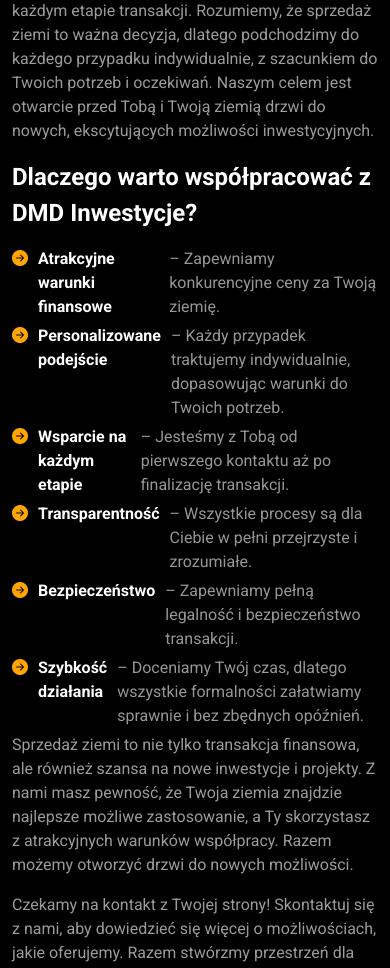
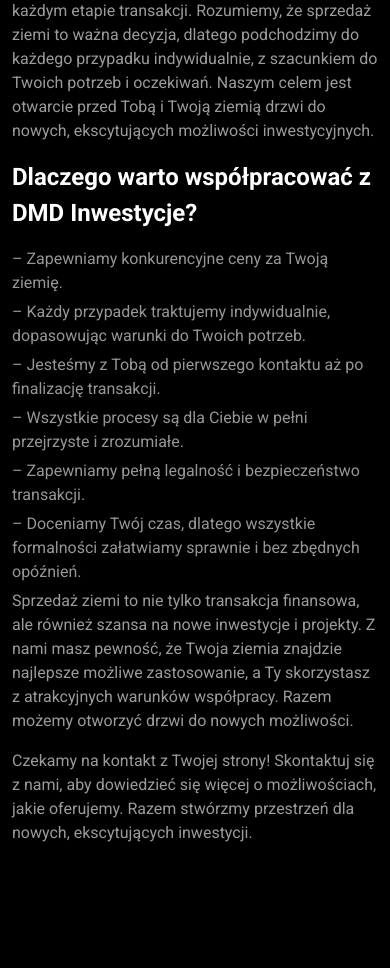
Before and after one commit to informatykdmd/dmdinwestycje, a Flask app: template templates/inwestycjeOdkup.html in a window 390 px wide. Shown: the part 638-1606 px from the top of the page. Run offline with Flask 3, Linux system fonts and the light colour scheme; the template is opened without the code that fills it, so the values that code supplies are empty; some libraries are stand-ins or nearby versions.

Commit message:
Working now

```diff
--- a/templates/inwestycjeOdkup.html
+++ b/templates/inwestycjeOdkup.html
@@ -44,12 +44,12 @@
                 <strong>Dlaczego warto współpracować z DMD Inwestycje?</strong>
             </p>
             <ul>
-                <li><i class="bi bi-arrow-right-circle-fill orange-text"></i> <strong class="white-text">Atrakcyjne warunki finansowe</strong> – Zapewniamy konkurencyjne ceny za Twoją ziemię.</li>
-                <li><i class="bi bi-arrow-right-circle-fill orange-text"></i> <strong class="white-text">Personalizowane podejście</strong> – Każdy przypadek traktujemy indywidualnie, dopasowując warunki do Twoich potrzeb.</li>
-                <li><i class="bi bi-arrow-right-circle-fill orange-text"></i> <strong class="white-text">Wsparcie na każdym etapie</strong> – Jesteśmy z Tobą od pierwszego kontaktu aż po finalizację transakcji.</li>
-                <li><i class="bi bi-arrow-right-circle-fill orange-text"></i> <strong class="white-text">Transparentność</strong> – Wszystkie procesy są dla Ciebie w pełni przejrzyste i zrozumiałe.</li>
-                <li><i class="bi bi-arrow-right-circle-fill orange-text"></i> <strong class="white-text">Bezpieczeństwo</strong> –  Zapewniamy pełną legalność i bezpieczeństwo transakcji.</li>
-                <li><i class="bi bi-arrow-right-circle-fill orange-text"></i> <strong class="white-text">Szybkość działania</strong> – Doceniamy Twój czas, dlatego wszystkie formalności załatwiamy sprawnie i bez zbędnych opóźnień.</li>
+                <li><i class="bi bi-arrow-right-circle-fill orange-text d-none d-sm-none d-xs-none d-md-none d-lg-block"></i> <strong class="white-text d-none d-sm-none d-xs-none d-md-none d-lg-block">Atrakcyjne warunki finansowe</strong> – Zapewniamy konkurencyjne ceny za Twoją ziemię.</li>
+                <li><i class="bi bi-arrow-right-circle-fill orange-text d-none d-sm-none d-xs-none d-md-none d-lg-block"></i> <strong class="white-text d-none d-sm-none d-xs-none d-md-none d-lg-block">Personalizowane podejście</strong> – Każdy przypadek traktujemy indywidualnie, dopasowując warunki do Twoich potrzeb.</li>
+                <li><i class="bi bi-arrow-right-circle-fill orange-text d-none d-sm-none d-xs-none d-md-none d-lg-block"></i> <strong class="white-text d-none d-sm-none d-xs-none d-md-none d-lg-block">Wsparcie na każdym etapie</strong> – Jesteśmy z Tobą od pierwszego kontaktu aż po finalizację transakcji.</li>
+                <li><i class="bi bi-arrow-right-circle-fill orange-text d-none d-sm-none d-xs-none d-md-none d-lg-block"></i> <strong class="white-text d-none d-sm-none d-xs-none d-md-none d-lg-block">Transparentność</strong> – Wszystkie procesy są dla Ciebie w pełni przejrzyste i zrozumiałe.</li>
+                <li><i class="bi bi-arrow-right-circle-fill orange-text d-none d-sm-none d-xs-none d-md-none d-lg-block"></i> <strong class="white-text d-none d-sm-none d-xs-none d-md-none d-lg-block">Bezpieczeństwo</strong> –  Zapewniamy pełną legalność i bezpieczeństwo transakcji.</li>
+                <li><i class="bi bi-arrow-right-circle-fill orange-text d-none d-sm-none d-xs-none d-md-none d-lg-block"></i> <strong class="white-text d-none d-sm-none d-xs-none d-md-none d-lg-block">Szybkość działania</strong> – Doceniamy Twój czas, dlatego wszystkie formalności załatwiamy sprawnie i bez zbędnych opóźnień.</li>
             </ul>
             <br />
             </div>
```
